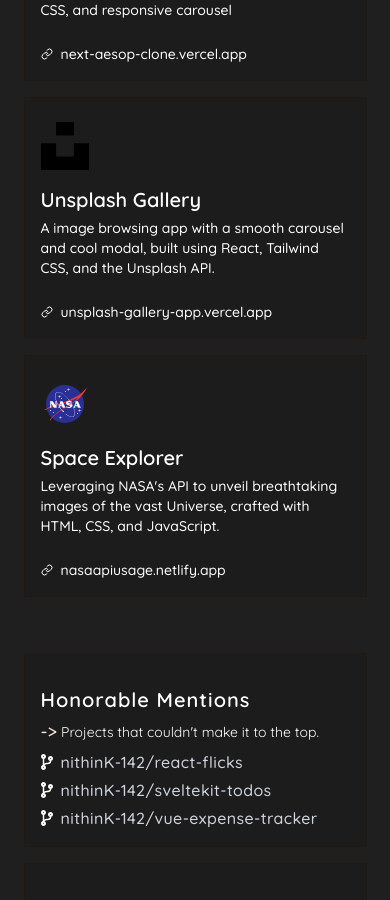
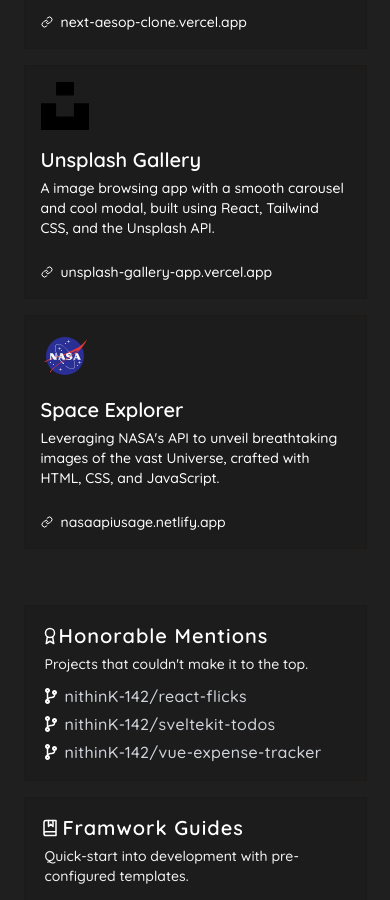
Before and after one commit to nithinK-142/nithin.me, a Next.js app: page /projects in a window 390 px wide. Shown: the part 1045-1945 px from the top of the page. Built offline with nearby package versions, Linux system fonts and the light colour scheme.

Commit message:
update: Honorable Mentions and Framework Guide ui.

```diff
--- a/app/(routes)/projects/page.tsx
+++ b/app/(routes)/projects/page.tsx
@@ -25,7 +25,7 @@ const ProjectsPage = () => {
             className="flex flex-col justify-between hover:bg-neutral-100 transition-colors ease-in-out duration-300 p-4 select-none group border border-black/10 dark:border-stone-900 bg-white/40 dark:bg-neutral-900/40 dark:hover:bg-neutral-900 dark:hover:shadow-lg hover:shadow-lg"
             key={index}
           >
-            <div className="pt-2">
+            <div>
               <div className="h-12 ml-0 block mr-auto">{logo}</div>
               <h4 className="text-xl font-semibold mt-4 mb-1">{name}</h4>
               <p className="text-sm">{description}</p>
@@ -47,20 +47,18 @@ const ProjectsPage = () => {
 
       <div className="grid grid-cols-1 md:grid-cols-2 gap-4 mt-14">
         {/*  Honorable Mentions */}
-        <div className="flex bg-white/40 dark:bg-neutral-900/40 flex-col justify-between hover:bg-neutral-100 transition-colors ease-in-out duration-300 p-4 select-none group border border-black/10 dark:border-stone-900 dark:hover:bg-neutral-900 dark:hover:shadow-lg hover:shadow-lg">
-          <h4 className="text-xl font-semibold tracking-wider mt-4 mb-1">
+        <div className="flex bg-white/40 dark:bg-neutral-900/40 flex-col justify-between hover:bg-neutral-100 transition-colors ease-in-out duration-300 p-4 select-none group border border-black/10 dark:border-stone-900 dark:hover:bg-neutral-900 dark:hover:shadow-lg hover:shadow-lg lg:pl-4">
+          <div className="flex items-center pb-1">
+            {icons.badge}
+            <h4 className="text-xl font-semibold tracking-wider">
               Honorable Mentions
             </h4>
-          <div className="flex items-center">
-            <span className="text-blue-800 dark:text-red-100 mr-1 text-lg">
-              -&gt;
-            </span>
-            <p className="text-sm font-normal">
+          </div>
+          <p className="text-sm font-medium mb-1.5 pl-1 opacity-95">
             Projects that couldn&apos;t make it to the top.
           </p>
-          </div>
           {honorableMentions.map(({ title, href }, index) => (
-            <div key={index} className="flex items-center gap-2 pt-1">
+            <div key={index} className="flex items-center gap-2 pt-1 pl-1">
               <span className="h-4 dark:fill-white">{icons.git}</span>
               <a
                 href={href}
@@ -75,18 +73,16 @@ const ProjectsPage = () => {
         </div>
 
         {/* Framwork Guides */}
-        <div className="flex bg-white/40 dark:bg-neutral-900/40 flex-col hover:bg-neutral-100 transition-colors ease-in-out duration-300 p-4 select-none group border border-black/10 dark:border-stone-900 dark:hover:bg-neutral-900 dark:hover:shadow-lg hover:shadow-lg">
-          <h4 className="text-xl font-semibold tracking-wider mt-4 mb-1">
+        <div className="flex bg-white/40 dark:bg-neutral-900/40 flex-col hover:bg-neutral-100 transition-colors ease-in-out duration-300 p-4 select-none group border border-black/10 dark:border-stone-900 dark:hover:bg-neutral-900 dark:hover:shadow-lg hover:shadow-lg lg:pl-4">
+          <div className="flex items-center pb-1 space-x-1">
+            {icons.book}
+            <h4 className="text-xl font-semibold tracking-wider">
               Framwork Guides
             </h4>
-          <div className="flex items-center">
-            <span className="text-blue-800 dark:text-red-100 mr-1 text-lg">
-              -&gt;
-            </span>
-            <p className="text-sm font-normal">
+          </div>
+          <p className="text-sm font-medium mb-1.5 pl-1 opacity-95">
             Quick-start into development with pre-configured templates.
           </p>
-          </div>
           <div className="flex gap-6">
             {frameworkGuides.map(({ href, framework }, index) => {
               const frontendLogo = frontend.find(
--- a/app/assets/icons.tsx
+++ b/app/assets/icons.tsx
@@ -47,5 +47,7 @@ export const icons = {
   moon:(<svg className="h-7 pt-1" viewBox="0 0 0.72 0.72" xmlns="http://www.w3.org/2000/svg"><path d="M.649.39A.03.03 0 0 0 .617.386a.242.242 0 0 1-.101.022.244.244 0 0 1-.244-.243.258.258 0 0 1 .007-.06A.03.03 0 0 0 .24.071a.304.304 0 1 0 .42.351A.03.03 0 0 0 .649.39ZM.364.591A.244.244 0 0 1 .212.157v.008a.304.304 0 0 0 .304.304.294.294 0 0 0 .063-.007.243.243 0 0 1-.215.13Z"/></svg>),
   certify:(<svg xmlns="http://www.w3.org/2000/svg" width="16" height="16" viewBox="0 0 24 24" fill="none" stroke="currentColor" strokeWidth="2" strokeLinecap="round" strokeLinejoin="round"><path d="M8 21h12a2 2 0 0 0 2-2v-2H10v2a2 2 0 1 1-4 0V5a2 2 0 1 0-4 0v3h4"/><path d="M19 17V5a2 2 0 0 0-2-2H4"/><path d="M15 8h-5"/><path d="M15 12h-5"/></svg>),
   happy:(<svg xmlns="http://www.w3.org/2000/svg" width="16" height="16" viewBox="0 0 24 24" fill="none" stroke="currentColor" strokeWidth="2" strokeLinecap="round" strokeLinejoin="round"><path d="M15.5 3H5a2 2 0 0 0-2 2v14c0 1.1.9 2 2 2h14a2 2 0 0 0 2-2V8.5L15.5 3Z"/><path d="M14 3v4a2 2 0 0 0 2 2h4"/><path d="M8 13h0"/><path d="M16 13h0"/><path d="M10 16s.8 1 2 1c1.3 0 2-1 2-1"/></svg>),
-  link:(<svg xmlns="http://www.w3.org/2000/svg" width="12" height="12" viewBox="0 0 24 24" fill="none" stroke="currentColor" strokeWidth="2" strokeLinecap="round" strokeLinejoin="round"><path d="M10 13a5 5 0 0 0 7.54.54l3-3a5 5 0 0 0-7.07-7.07l-1.72 1.71"/><path d="M14 11a5 5 0 0 0-7.54-.54l-3 3a5 5 0 0 0 7.07 7.07l1.71-1.71"/></svg>)
+  link:(<svg xmlns="http://www.w3.org/2000/svg" width="12" height="12" viewBox="0 0 24 24" fill="none" stroke="currentColor" strokeWidth="2" strokeLinecap="round" strokeLinejoin="round"><path d="M10 13a5 5 0 0 0 7.54.54l3-3a5 5 0 0 0-7.07-7.07l-1.72 1.71"/><path d="M14 11a5 5 0 0 0-7.54-.54l-3 3a5 5 0 0 0 7.07 7.07l1.71-1.71"/></svg>),
+  badge:(<svg xmlns="http://www.w3.org/2000/svg" width="18" height="18" viewBox="0 0 24 24" fill="none" stroke="currentColor" strokeWidth="2" strokeLinecap="round" strokeLinejoin="round"><circle cx="12" cy="8" r="6"/><path d="M15.477 12.89 17 22l-5-3-5 3 1.523-9.11"/></svg>),
+  book:(<svg xmlns="http://www.w3.org/2000/svg" width="18" height="18" viewBox="0 0 24 24" fill="none" stroke="currentColor" strokeWidth="2" strokeLinecap="round" strokeLinejoin="round"><path d="M4 19.5v-15A2.5 2.5 0 0 1 6.5 2H20v20H6.5a2.5 2.5 0 0 1 0-5H20"/><polyline points="10 2 10 10 13 7 16 10 16 2"/></svg>),
 };
--- a/data/projects.tsx
+++ b/data/projects.tsx
@@ -1,5 +1,3 @@
-import { frontend, backend } from "@/app/assets/tech-stack";
-
 export const projects = [
   {
     name: "Git View",
```
Lines whose indentation alone changed are shown as unchanged.
